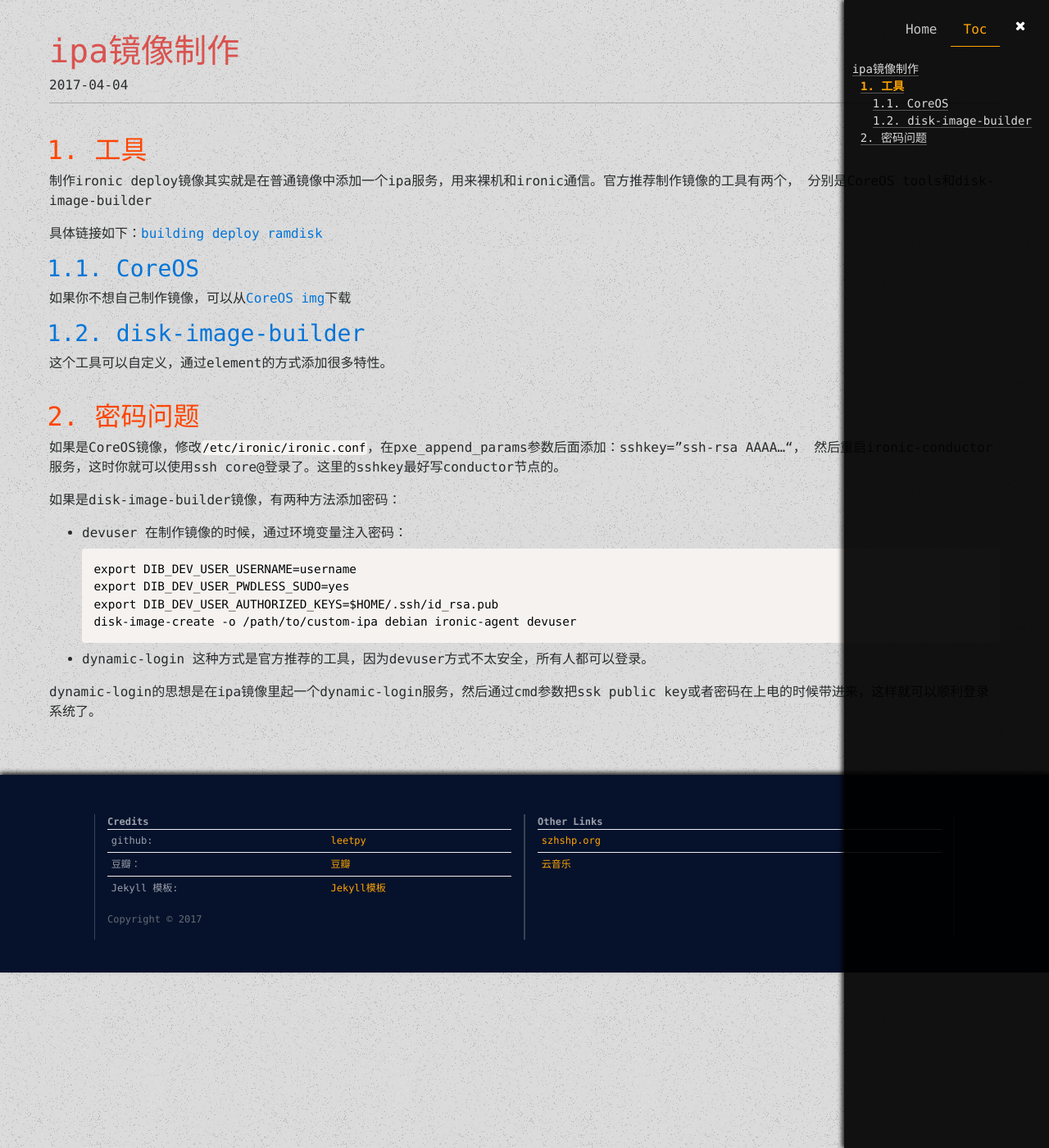
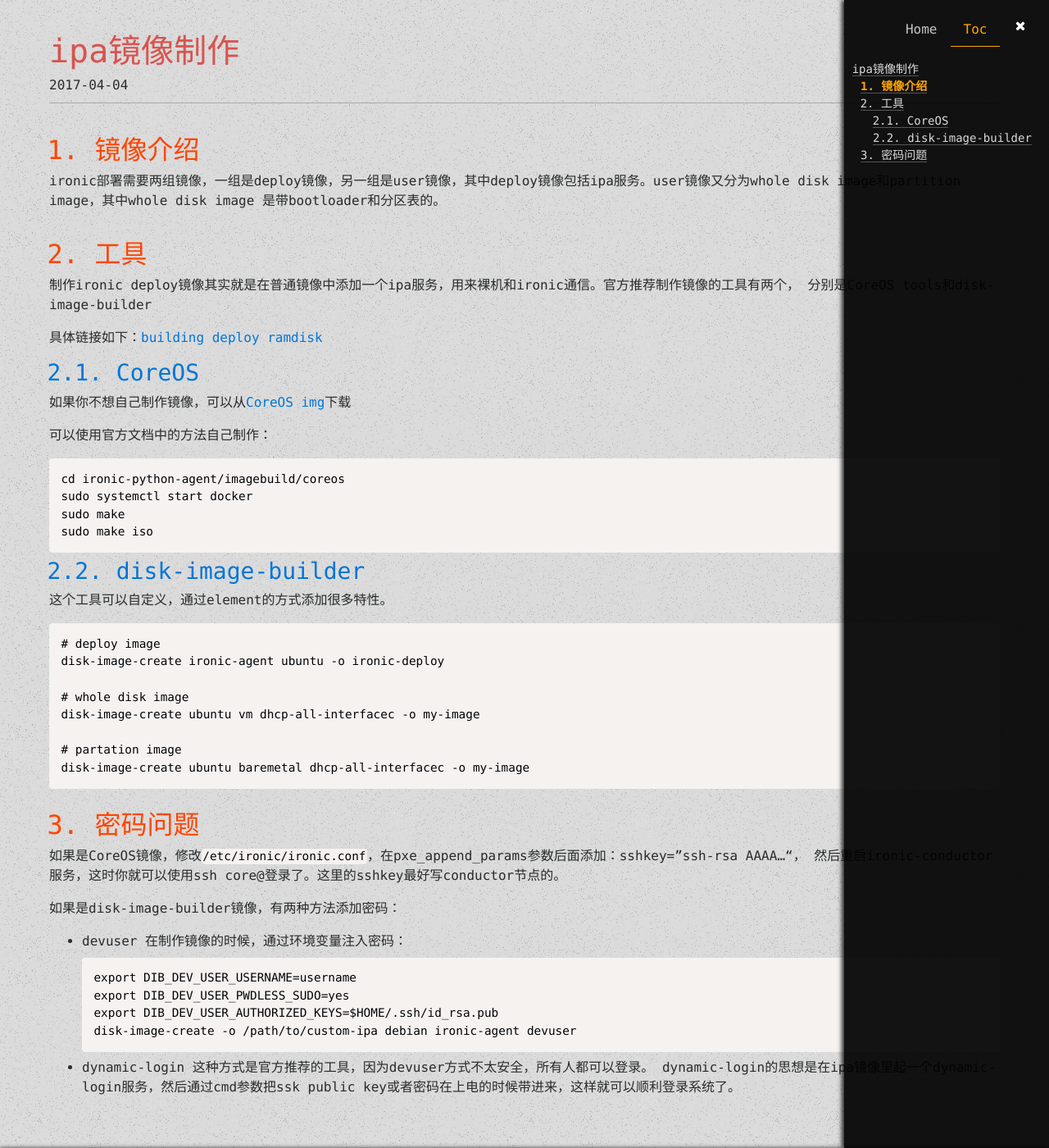
Before and after one commit to leetpy/leetpy.github.io.bak, a Jekyll site: the page built from _posts/2017-04-04-ironic镜像制作.md, in a window 1280 px wide and 1400 px high. Shown: the whole window at 82% size. Built offline with Jekyll 4.4.1, drawn with Linux system fonts in a browser that asks for light colours.

Commit message:
Update 2017-04-04-ironic镜像制作.md

````diff
--- a/_posts/2017-04-04-ironic镜像制作.md
+++ b/_posts/2017-04-04-ironic镜像制作.md
@@ -6,6 +6,10 @@ categories: openstack
 tags: [ipa]
 description: ipa镜像制作
 ---
+
+## 镜像介绍
+ironic部署需要两组镜像，一组是deploy镜像，另一组是user镜像，其中deploy镜像包括ipa服务。user镜像又分为whole disk image和partition image，其中whole disk image 是带bootloader和分区表的。
+
 ## 工具
 制作ironic deploy镜像其实就是在普通镜像中添加一个ipa服务，用来裸机和ironic通信。官方推荐制作镜像的工具有两个，
 分别是CoreOS tools和disk-image-builder
@@ -15,8 +19,26 @@ description: ipa镜像制作
 ### CoreOS
 如果你不想自己制作镜像，可以从[CoreOS img](http://tarballs.openstack.org/ironic-python-agent/coreos/files/)下载
 
+可以使用官方文档中的方法自己制作：
+```shell
+cd ironic-python-agent/imagebuild/coreos
+sudo systemctl start docker
+sudo make
+sudo make iso
+```
+
 ### disk-image-builder
 这个工具可以自定义，通过element的方式添加很多特性。
+```shell
+# deploy image
+disk-image-create ironic-agent ubuntu -o ironic-deploy
+
+# whole disk image
+disk-image-create ubuntu vm dhcp-all-interfacec -o my-image
+
+# partation image
+disk-image-create ubuntu baremetal dhcp-all-interfacec -o my-image
+```
 
 ## 密码问题
 如果是CoreOS镜像，修改`/etc/ironic/ironic.conf`，在pxe_append_params参数后面添加：sshkey="ssh-rsa AAAA..."，
@@ -34,5 +56,4 @@ disk-image-create -o /path/to/custom-ipa debian ironic-agent devuser
 
 - dynamic-login
 这种方式是官方推荐的工具，因为devuser方式不太安全，所有人都可以登录。
-
 dynamic-login的思想是在ipa镜像里起一个dynamic-login服务，然后通过cmd参数把ssk public key或者密码在上电的时候带进来，这样就可以顺利登录系统了。
````
